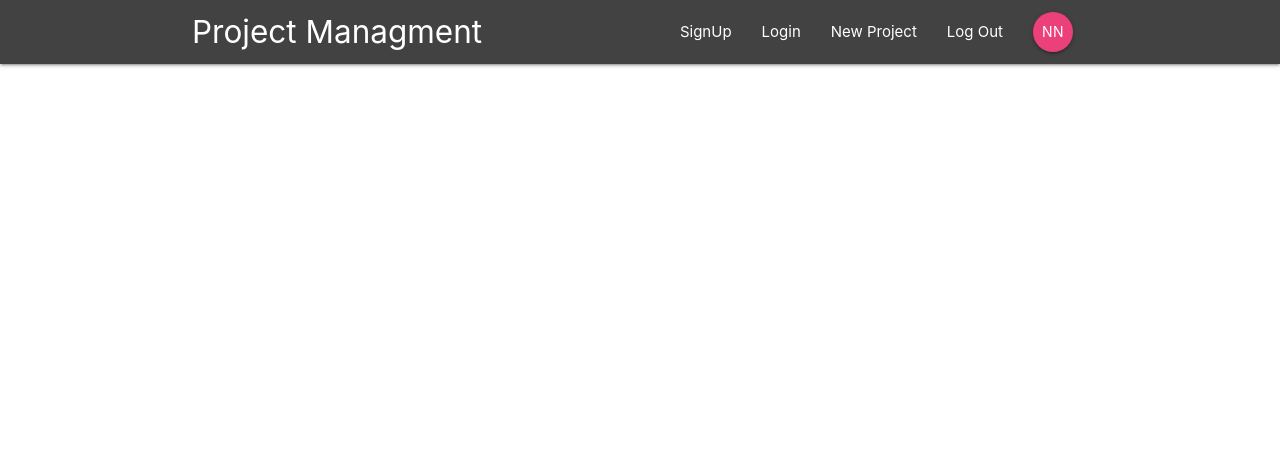
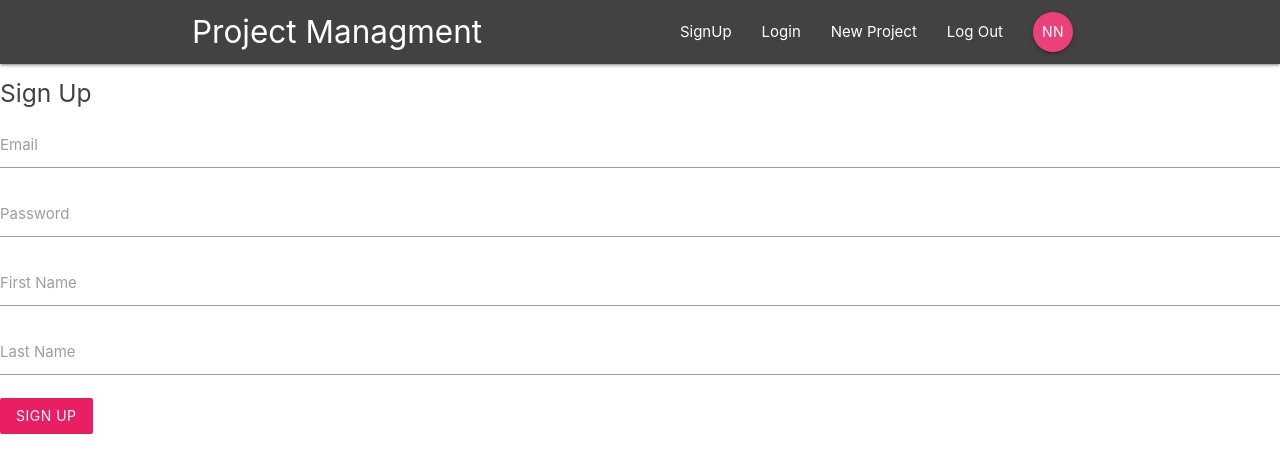
Before and after one commit to kkos-ecom/projectmanagment, a React (Create React App) app: page /signup in a window 1280 px wide. Shown: the top 472 px of the page. Built offline with nearby package versions, Linux system fonts and the light colour scheme.

Commit message:
adding sign up and sign in forms

```diff
--- a/public/index.html
+++ b/public/index.html
@@ -44,5 +44,7 @@
       To begin the development, run `npm start` or `yarn start`.
       To create a production bundle, use `npm run build` or `yarn build`.
     -->
+    <!-- Compiled and minified JavaScript -->
+    <script src="https://cdnjs.cloudflare.com/ajax/libs/materialize/1.0.0/js/materialize.min.js"></script>
   </body>
 </html>
--- a/src/App.js
+++ b/src/App.js
@@ -3,6 +3,8 @@
 import Navbar from './components/layout/Navbar'
 import Dashboard from './components/dashboard/Dashboard'
 import ProjectDetails from './components/projects/ProjectDetails';
+import SignIn from './components/auth/SignIn'
+import SignUp from './components/auth/SignUp';
 
 function App() {
   return (
@@ -12,6 +14,8 @@
         <Switch>
           <Route exact path='/' component={Dashboard} />
           <Route path='/project/:id' component={ProjectDetails} />
+          <Route path='/signin' component={SignIn}/>
+          <Route path='/signup' component={SignUp}/>
         </Switch>
       </div>
     </BrowserRouter>
--- a/src/components/auth/SignIn.js
+++ b/src/components/auth/SignIn.js
@@ -0,0 +1,39 @@
+import React, { Component } from 'react';
+
+class SignIn extends Component {
+    state = {
+        email: '',
+        password: ''
+    }
+    handleChange = (e) => {
+        this.setState({
+            [e.target.id]: e.target.value
+        })
+    }
+    handleSubmit = (e) => {
+        e.preventDefault();
+        console.log(this.state)
+    }
+    render() {
+        return (
+            <div className="conatiner">
+                <form onSubmit={this.handleSubmit} className="white">
+                    <h5 className="grey-text text-darken-3">Sign In</h5>
+                    <div className="input-field">
+                        <label htmlFor="email">Email</label>
+                        <input type="email" id="email" onChange={this.handleChange} />
+                    </div>
+                    <div className="input-field">
+                        <label htmlFor="password">Password</label>
+                        <input type="password" id="password" onChange={this.handleChange} />
+                    </div>
+                    <div className="input">
+                        <button className="btn pink lighen-1 z-depth-0">Login</button>
+                    </div>
+                </form>
+            </div>
+        );
+    }
+}
+
+export default SignIn;
--- a/src/components/auth/SignUp.js
+++ b/src/components/auth/SignUp.js
@@ -0,0 +1,49 @@
+import React, { Component } from 'react';
+
+class SignUp extends Component {
+    state = {
+        email: '',
+        password: '',
+        firstName: '',
+        lastName: ''
+    }
+    handleChange = (e) => {
+        this.setState({
+            [e.target.id]: e.target.value
+        })
+    }
+    handleSubmit = (e) => {
+        e.preventDefault();
+        console.log(this.state)
+    }
+    render() {
+        return (
+            <div className="conatiner">
+                <form onSubmit={this.handleSubmit} className="white">
+                    <h5 className="grey-text text-darken-3">Sign Up</h5>
+                    <div className="input-field">
+                        <label htmlFor="email">Email</label>
+                        <input type="email" id="email" onChange={this.handleChange} />
+                    </div>
+                    <div className="input-field">
+                        <label htmlFor="password">Password</label>
+                        <input type="password" id="password" onChange={this.handleChange} />
+                    </div>
+                    <div className="input-field">
+                        <label htmlFor="firstName">First Name</label>
+                        <input type="text" id="firstName" onChange={this.handleChange} />
+                    </div>
+                    <div className="input-field">
+                        <label htmlFor="lastName">Last Name</label>
+                        <input type="text" id="lastName" onChange={this.handleChange} />
+                    </div>
+                    <div className="input">
+                        <button className="btn pink lighen-1 z-depth-0">Sign up</button>
+                    </div>
+                </form>
+            </div>
+        );
+    }
+}
+
+export default SignUp;
```
